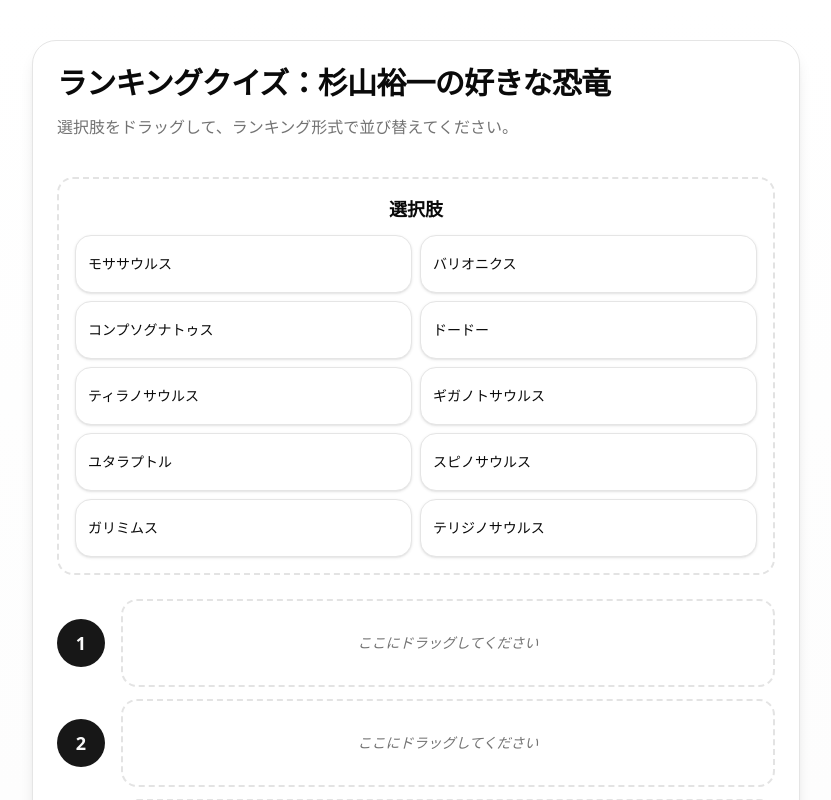
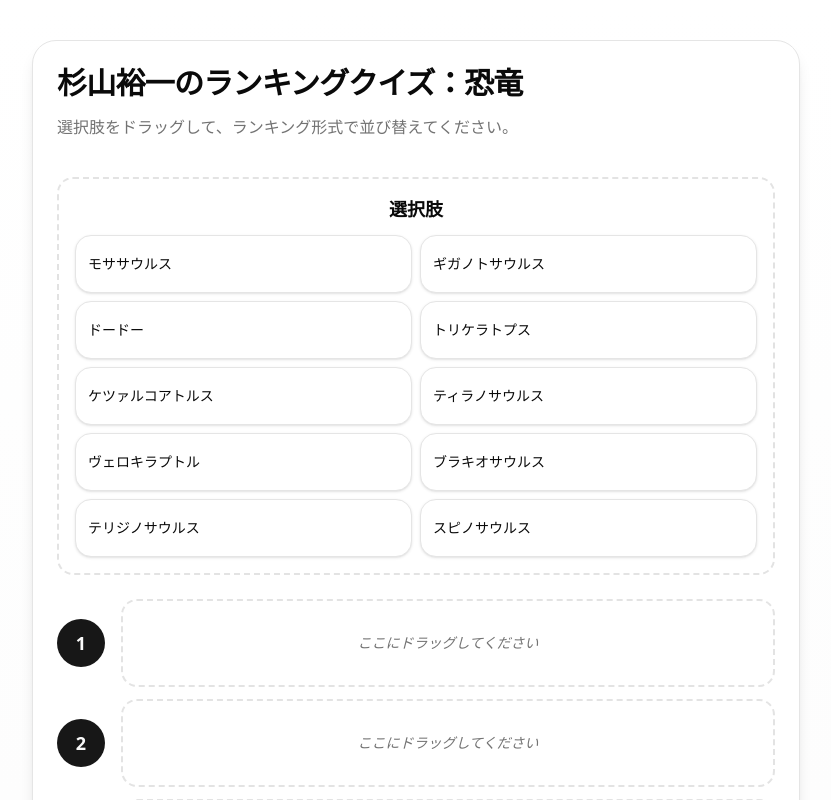
Before and after one commit to yuichi176/ranking-quiz-app-demo, a Next.js app: page /dinosaur in a window 1280 px wide. Shown: the top 800 px of the page, without its empty margins (224-1055 px from the left). Built offline with nearby package versions, Linux system fonts and the light colour scheme.

Commit message:
feat: update ranking quiz options and titles for improved clarity

```diff
--- a/src/app/dinosaur/page.tsx
+++ b/src/app/dinosaur/page.tsx
@@ -2,15 +2,15 @@ import { RankingQuizCard } from '@/app/ranking-quiz-card';
 
 const initialOptions = [
   { id: 'opt1', label: 'モササウルス' },
-  { id: 'opt2', label: 'ガリミムス' },
-  { id: 'opt3', label: 'テリジノサウルス' },
-  { id: 'opt4', label: 'ティラノサウルス' },
-  { id: 'opt5', label: 'コンプソグナトゥス' },
-  { id: 'opt6', label: 'スピノサウルス' },
-  { id: 'opt7', label: 'ギガノトサウルス' },
-  { id: 'opt8', label: 'バリオニクス' },
-  { id: 'opt9', label: 'ドードー' },
-  { id: 'opt10', label: 'ユタラプトル' },
+  { id: 'opt2', label: 'テリジノサウルス' },
+  { id: 'opt3', label: 'スピノサウルス' },
+  { id: 'opt4', label: 'ケツァルコアトルス' },
+  { id: 'opt5', label: 'ドードー' },
+  { id: 'opt6', label: 'ブラキオサウルス' },
+  { id: 'opt7', label: 'ティラノサウルス' },
+  { id: 'opt8', label: 'ギガノトサウルス' },
+  { id: 'opt9', label: 'トリケラトプス' },
+  { id: 'opt10', label: 'ヴェロキラプトル' },
 ];
 const correctOrder = ['opt1', 'opt2', 'opt3', 'opt4', 'opt5'];
 
@@ -19,7 +19,7 @@ export default function DinosaurRankingQuizPage() {
     <div>
       <main>
         <RankingQuizCard
-          title="杉山裕一の好きな恐竜"
+          title="恐竜"
           initialOptions={initialOptions}
           correctOrder={correctOrder}
         />
--- a/src/app/ranking-quiz-card.tsx
+++ b/src/app/ranking-quiz-card.tsx
@@ -89,7 +89,7 @@ export const RankingQuizCard = ({
         <Card className="rounded-3xl shadow-lg">
           <CardHeader className="space-y-2">
             <CardTitle className="text-2xl sm:text-3xl font-bold tracking-tight">
-              ランキングクイズ：{title}
+              杉山裕一のランキングクイズ：{title}
             </CardTitle>
             <p className="text-muted-foreground">
               選択肢をドラッグして、ランキング形式で並び替えてください。
--- a/src/app/sushi/page.tsx
+++ b/src/app/sushi/page.tsx
@@ -1,15 +1,15 @@
 import { RankingQuizCard } from '@/app/ranking-quiz-card';
 
 const initialOptions = [
-  { id: 'opt1', label: 'あじ' },
-  { id: 'opt2', label: 'たまご' },
-  { id: 'opt3', label: '納豆軍艦' },
-  { id: 'opt4', label: 'さば' },
-  { id: 'opt5', label: 'サーモン' },
-  { id: 'opt6', label: '炙りサーモン' },
-  { id: 'opt7', label: 'いくら' },
-  { id: 'opt8', label: '中トロ' },
-  { id: 'opt9', label: '茶碗蒸し' },
+  { id: 'opt1', label: '中トロ' },
+  { id: 'opt2', label: 'サーモン' },
+  { id: 'opt3', label: '納豆' },
+  { id: 'opt4', label: 'えび' },
+  { id: 'opt5', label: 'たまご' },
+  { id: 'opt6', label: 'あじ' },
+  { id: 'opt7', label: 'つぶ貝' },
+  { id: 'opt8', label: 'いくら' },
+  { id: 'opt9', label: 'いか' },
   { id: 'opt10', label: 'ネギトロ' },
 ];
 const correctOrder = ['opt1', 'opt2', 'opt3', 'opt4', 'opt5'];
@@ -19,7 +19,7 @@ export default function SushiRankingQuizPage() {
     <div>
       <main>
         <RankingQuizCard
-          title="杉山裕一の好きな寿司ネタ"
+          title="寿司ネタ"
           initialOptions={initialOptions}
           correctOrder={correctOrder}
         />
```
